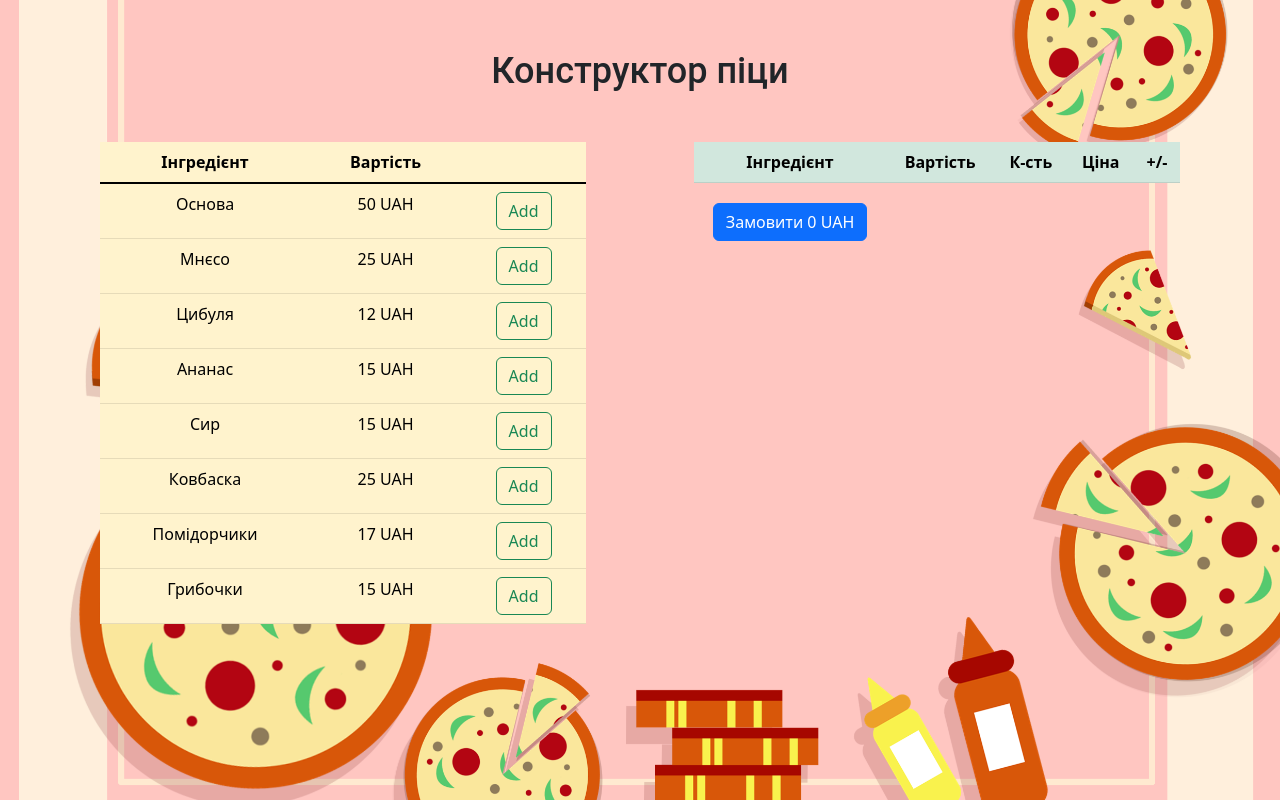
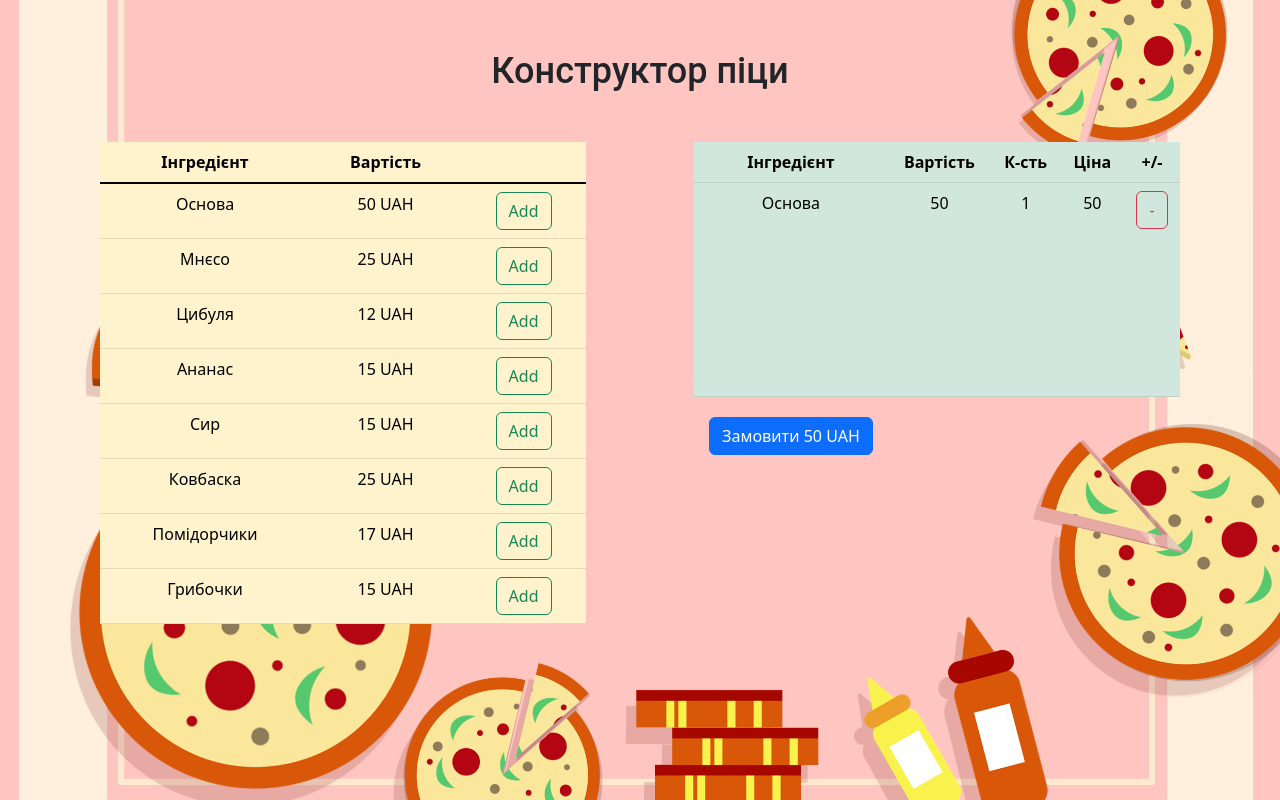
Before and after one commit to DenysKo88/pizzaApp, a React (Create React App) app: page / in a window 1280 px wide. Built offline with nearby package versions, Linux system fonts and the light colour scheme.

Commit message:
bug fixed

```diff
--- a/src/App.js
+++ b/src/App.js
@@ -59,11 +59,17 @@ const products = [
   },
 ];
 
+const baseItem = {
+    name: "Основа",
+    price: 50,
+    id: 1,
+    quantity: 1,
+};
+
 function App() {
-    const [cart, setCart] = useState([]);
+    const [cart, setCart] = useState([baseItem]);
     const [showThanks, setShowThanks] = useState(false);
     const [showConfirmation, setShowConfirmation] = useState(false);
-
 
 
     const addProduct = (product) => {
```
